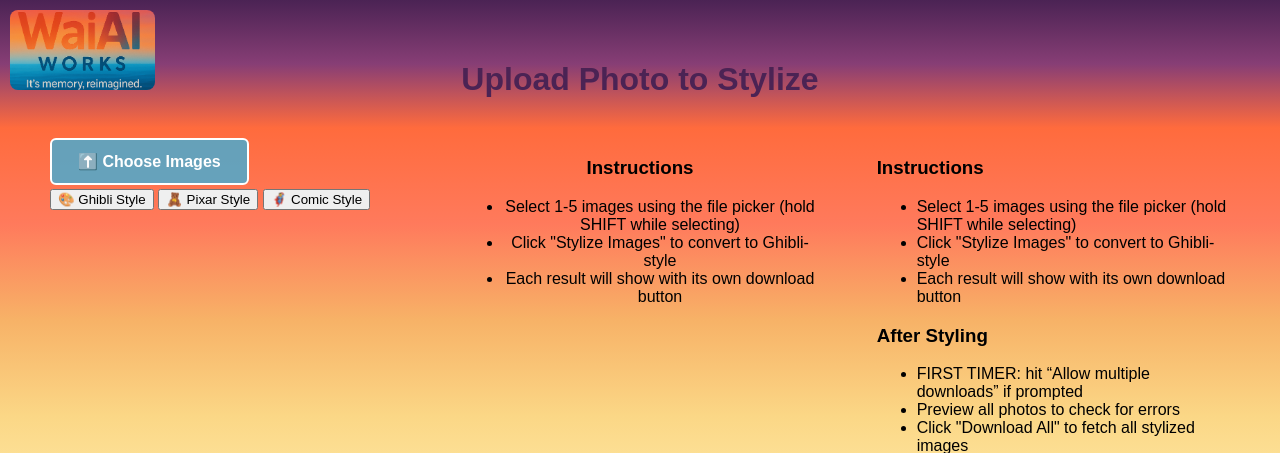
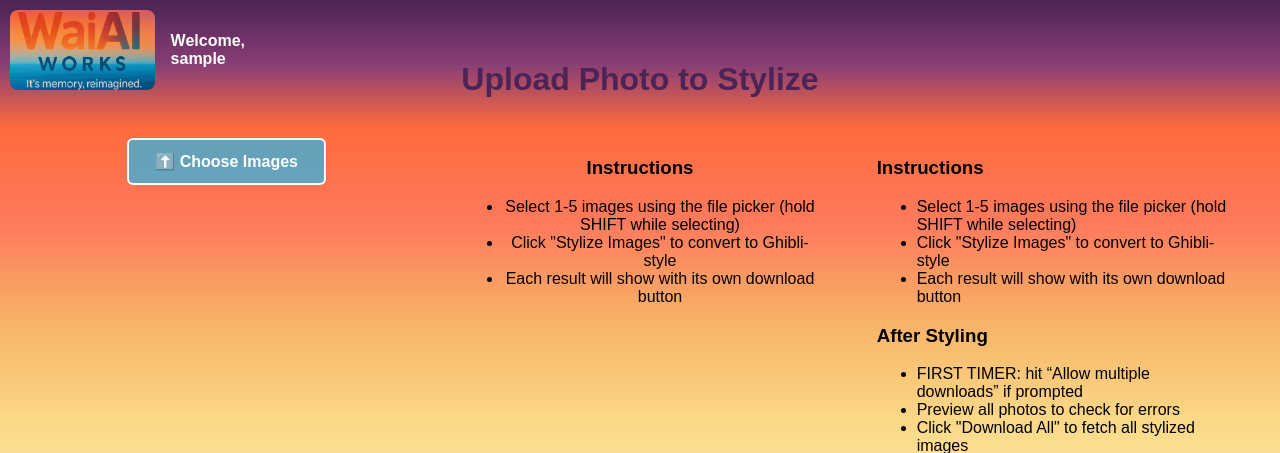
Before and after one commit to DaDuckDiveDev/WaiAiWorks-Photo-Styler, a Flask app: template templates/index.html in a window 1280 px wide. Shown: the top 453 px of the page. Run offline with Flask 3, Linux system fonts and the light colour scheme; the template is opened without the code that fills it: most values are stand-ins (such as "Sample title", 1, 10 or a date in 2020).

Commit message:
update addition button and current user

```diff
--- a/app.py
+++ b/app.py
@@ -139,9 +139,6 @@ def stylize():
         if output_path is None:
             raise Exception("Stylization failed")
 
-        # Track stylize if you want
-        # track_event(session["user"], "stylizations")
-
         return jsonify({
     "output_path": output_path
     })
--- a/templates/index.html
+++ b/templates/index.html
@@ -3,7 +3,7 @@
 
 <head>
   <meta charset="UTF-8">
-  <title>Ghibli Photo Stylizer</title>
+  <title>AI Photo Stylizer</title>
   <style>
     :root {
       --sunset-darkpurple: #4b2354;
@@ -202,25 +147,69 @@
         transform: rotate(360deg);
       }
     }
+
+    .stylizeBtn {
+      font-weight: bold;
+      display: none;
+      position: relative;
+      overflow: hidden;
+      z-index: 1;
+      margin: 20px auto;
+      padding: 12px 26px;
+      font-size: 16px;
+      color: white;
+      background-color: rgba(64, 174, 215, 0.85);
+      border: 2px solid white;
+      border-radius: 6px;
+      cursor: pointer;
+      transition: background-color 0.3s ease;
+    }
+
+    .stylizeBtn:hover {
+      background-color: rgba(44, 144, 185, 0.9);
+    }
+
+    .stylizeBtn::after {
+      content: "";
+      position: absolute;
+      top: 50%;
+      left: 50%;
+      width: 200%;
+      height: 200%;
+      background: radial-gradient(circle, rgba(255, 255, 255, 0.25) 10%, transparent 70%);
+      transform: translate(-50%, -50%) scale(0.8);
+      animation: ripple 3s infinite linear;
+      opacity: 0.4;
+      pointer-events: none;
+      border-radius: 50%;
+      z-index: 0;
+    }
   </style>
 </head>
 
 <body>
-  <div id="horiLogo">
-    <img src="{{ url_for('static', filename='WaiaiLogoHori.png') }}" alt="horiLogo">
+  <div id="horiLogo" style="display: flex; align-items: center; gap: 16px;">
+  <img src="{{ url_for('static', filename='WaiaiLogoHori.png') }}" alt="horiLogo">
+  <div style="color: white; font-weight: bold;">
+    Welcome,<br>
+    {{ username }}
   </div>
+</div>
   <h1>Upload Photo to Stylize</h1>
 
   <div class="container">
     <div class="left">
+      <div style="display: flex; justify-content: center;">
       <form id="uploadForm">
         <label for="imageInput" class="custom-file-label">⬆️ Choose Images</label>
         <input type="file" name="image" id="imageInput" accept="image/*" multiple required>
       </form>
+      </div>
       <div id="styleButtons">
-        <button class="stylizeBtn" data-style="ghibli">🎨 Ghibli Style</button>
+        <button class="stylizeBtn" data-style="anime">🎨 Anime Style</button>
         <button class="stylizeBtn" data-style="pixar">🧸 Pixar Style</button>
-        <button class="stylizeBtn" data-style="comic">🦸 Comic Style</button> <!-- Placeholder for future -->
+        <button class="stylizeBtn" data-style="comic">🦸 Comic Style</button>
+        <button class="stylizeBtn" data-style="disney">👓Disney Style</button>
       </div>
 
       <p id="uploadStatus"></p>
```
Also changed, not shown: other parts of templates/index.html (+1 -56 lines), stylize.py (+9 -1 lines).
